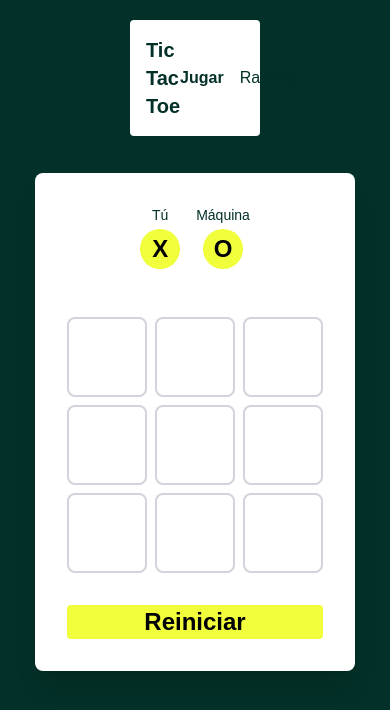
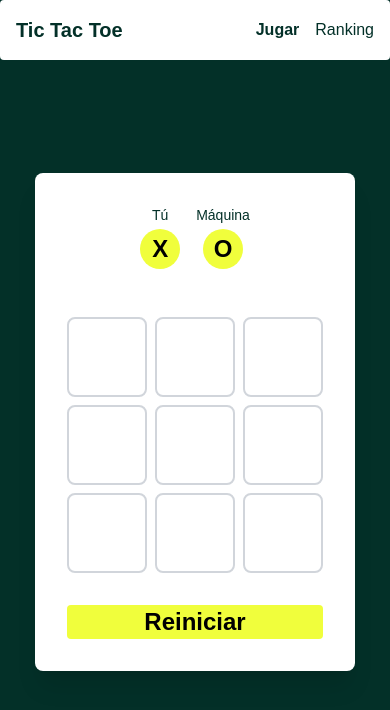
Before and after one commit to adriroca20/3-en-raya, a Next.js app in the folder frontend/: page /tic-tac-toe in a window 390 px wide. Shown: the top 710 px of the page. Built offline with nearby package versions, Linux system fonts and the light colour scheme.

Commit message:
feat: added responsiveness

```diff
--- a/frontend/src/app/shared/components/Navbar.tsx
+++ b/frontend/src/app/shared/components/Navbar.tsx
@@ -6,7 +6,7 @@ export const Navbar = () => {
   const pathname = usePathname();
 
   return (
-    <nav className="bg-white fixed top-5 left-1/2 -translate-x-1/2 z-50 w-1/3 p-4 rounded">
+    <nav className="bg-white fixed top-0 md:top-5 left-1/2 -translate-x-1/2 z-50 w-full md:w-1/3 p-4 rounded">
       <div className="container mx-auto flex justify-between items-center">
         <div className="text-background font-bold text-xl">Tic Tac Toe</div>
         <div className="space-x-4">
```
